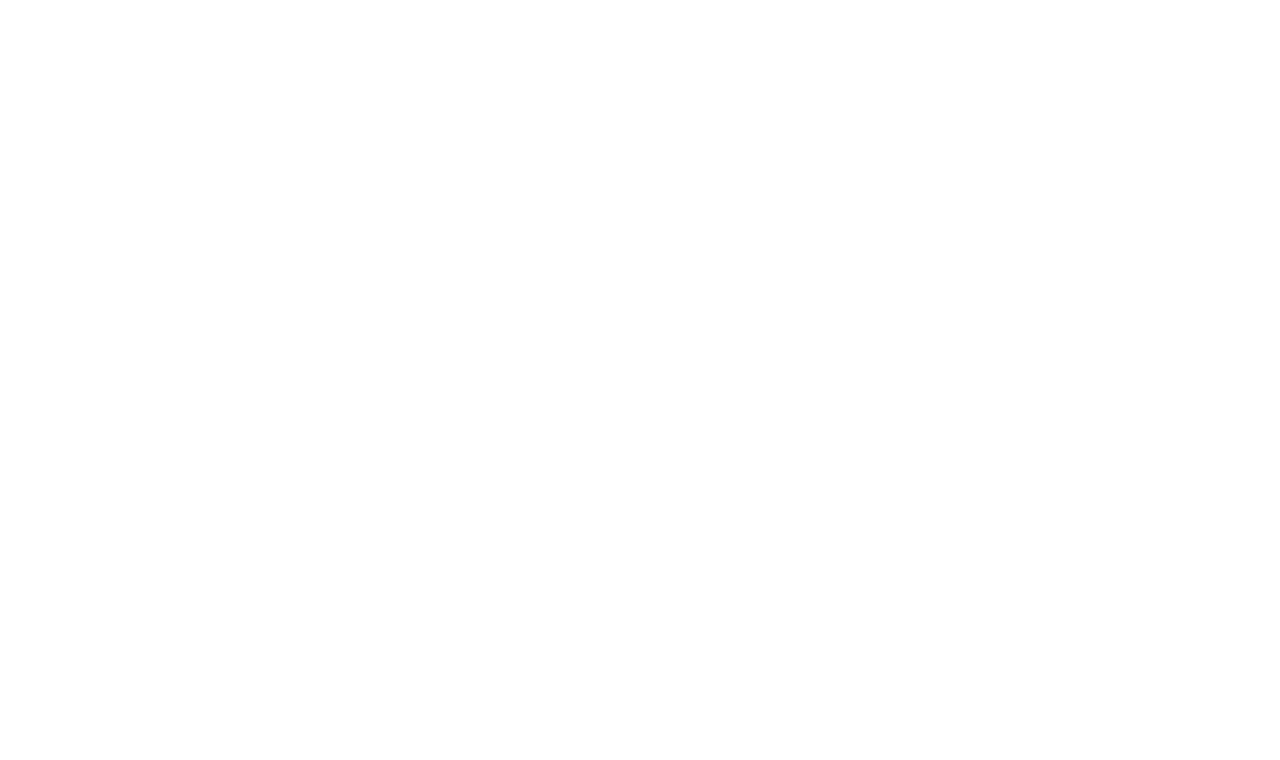
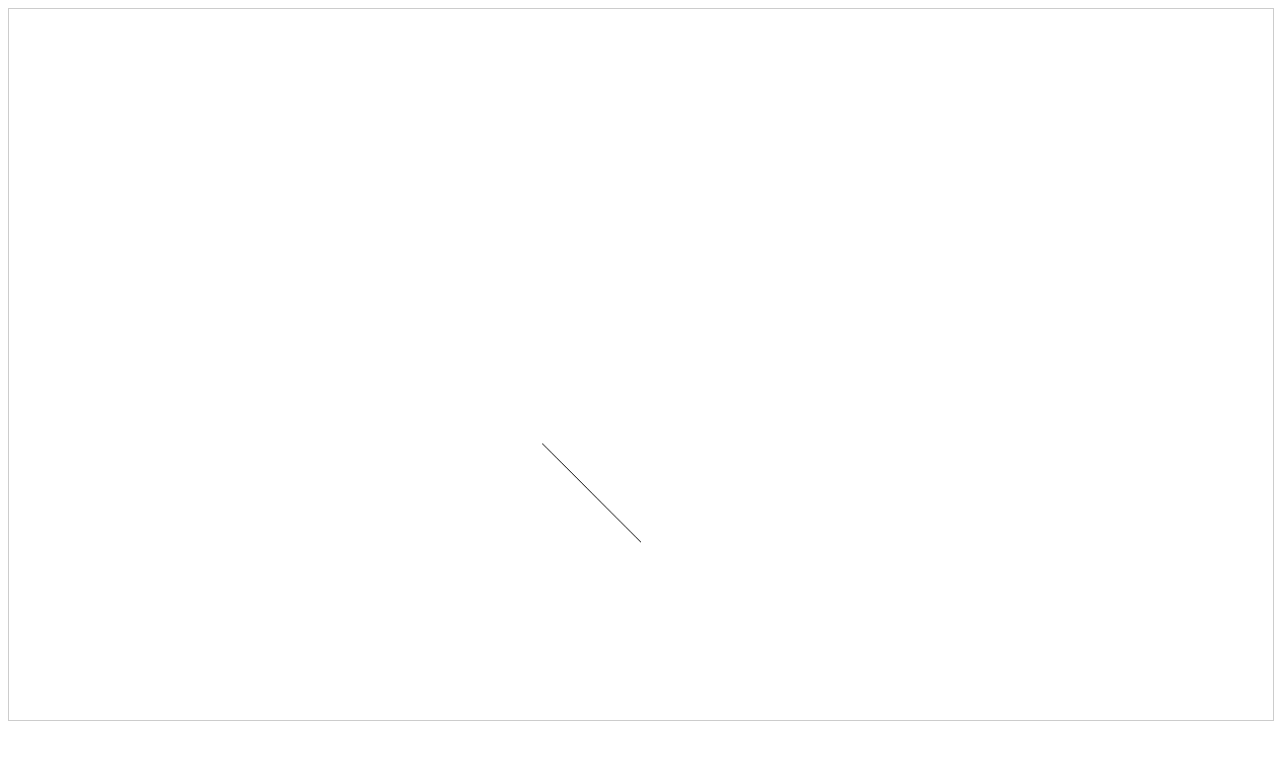
Before and after one commit to andydevs/l-system-toy, a website built with webpack: page app/index.ejs in a window 1280 px wide. Built offline with nearby package versions, Linux system fonts and the light colour scheme.

Commit message:
Set up canvas

```diff
--- a/app/index.ejs
+++ b/app/index.ejs
@@ -8,6 +8,12 @@
 </head>
 <body>
     <!-- Insert content here -->
-    <div id="app-root"></div>
+    <div id="app-root">
+        <canvas
+            id="mycanvas"
+            width=1280
+            height=720>
+        </canvas>
+    </div>
 </body>
 </html>
--- a/app/index.js
+++ b/app/index.js
@@ -7,4 +7,12 @@
 import './style/main.scss'
 
 // Bundle script
-console.log('yoyoyoyoyo')
+let canvas = document.querySelector('#mycanvas')
+let ctx = canvas.getContext('2d')
+
+// M'draw some stuff
+ctx.clearRect(0, 0, canvas.width, canvas.height)
+ctx.beginPath()
+ctx.moveTo(canvas.width/2, 3*canvas.height/4)
+ctx.lineTo(canvas.width/2 - 100, 3*canvas.height/4 - 100)
+ctx.stroke()
--- a/app/style/main.scss
+++ b/app/style/main.scss
@@ -9,3 +9,8 @@
         Tahoma, Geneva,
         Verdana, sans-serif;
 }
+
+#mycanvas {
+    border: 1px solid #ccc;
+    max-width: 100%;
+}
```
Also changed, not shown: 1 other file.
